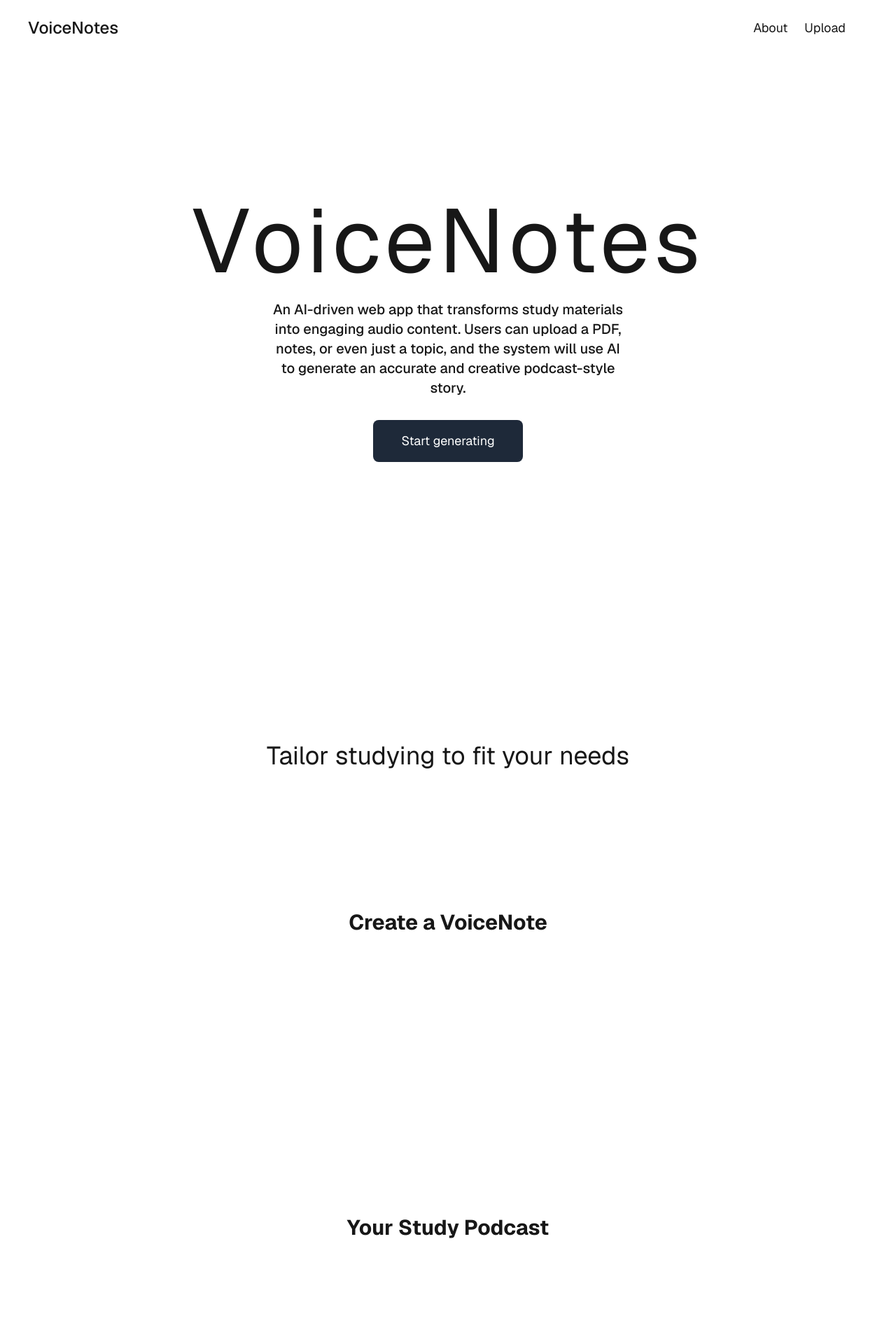
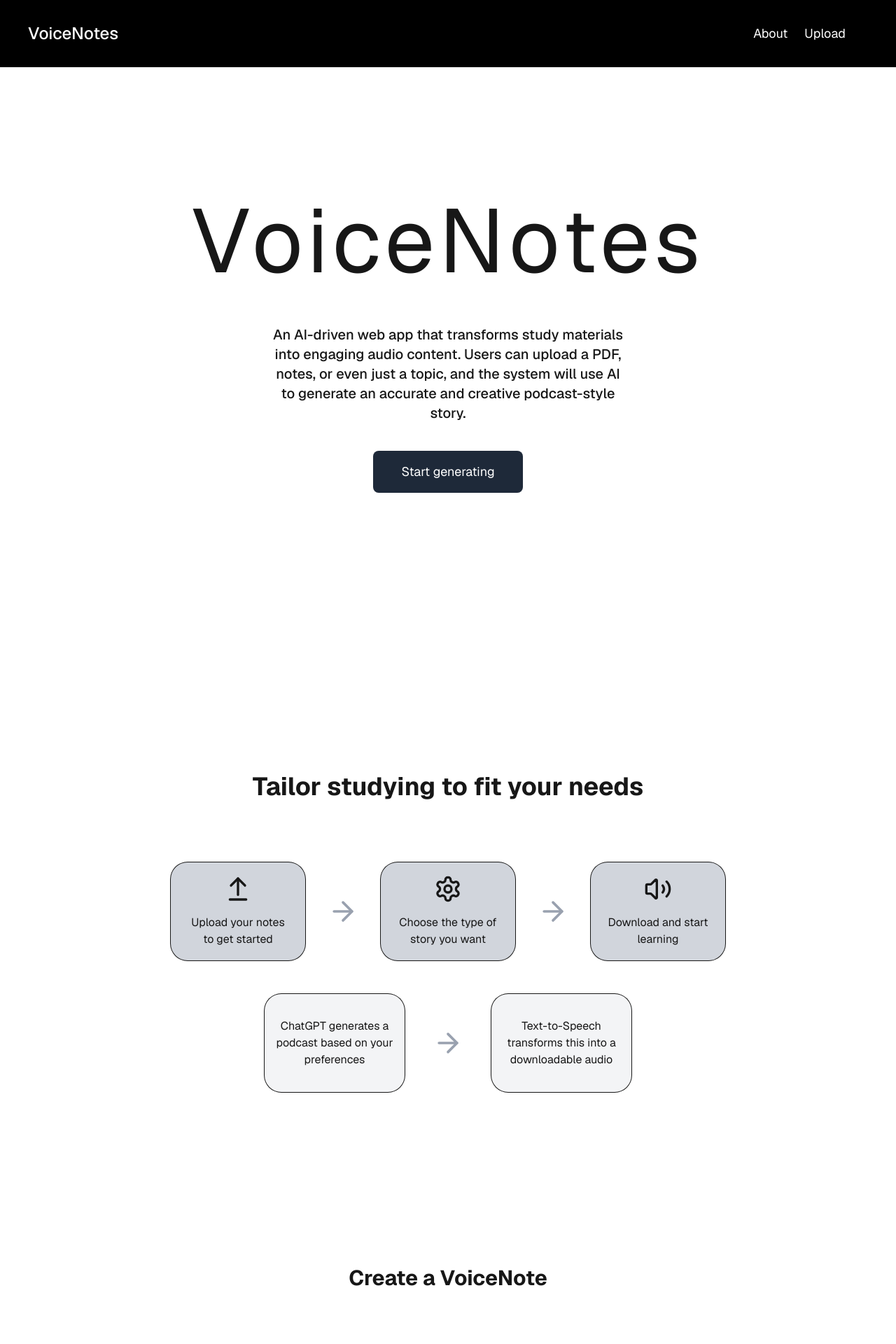
Before and after one commit to laurensgalarza/VoiceNotes, a Next.js app in the folder voicenotes/: page / in a window 1280 px wide. Shown: the top 1920 px of the page at 70% size. Built offline with nearby package versions, Linux system fonts and the light colour scheme.

Commit message:
about section

```diff
--- a/voicenotes/package.json
+++ b/voicenotes/package.json
@@ -9,6 +9,7 @@
     "lint": "next lint"
   },
   "dependencies": {
+    "lucide-react": "^0.511.0",
     "next": "^15.3.2",
     "react": "^19.1.0",
     "react-dom": "^19.1.0"
--- a/voicenotes/src/app/frontend/about.js
+++ b/voicenotes/src/app/frontend/about.js
@@ -1,5 +1,9 @@
 //about section
 import React from "react";
+import { ArrowRight} from 'lucide-react';
+import { ArrowUpFromLine } from 'lucide-react';
+import { Settings } from 'lucide-react';
+import { Volume2 } from 'lucide-react';
 
 export default function Landing() {
   return (
@@ -13,14 +17,69 @@ export default function Landing() {
               story.
             </p>
           </div>
-        <button className="mt-8 bg-gray-800 text-white px-10 py-4 rounded-lg text-lg hover:bg-gray-950 focus:outline-none focus:ring-1
-                    focus:ring-gray-400 focus:ring-opacity-70 transition-colors duration-200 cursor-pointer">
+          <button className="mt-10 bg-gray-800 text-white px-10 py-4 rounded-lg text-lg hover:bg-gray-950 focus:outline-none focus:ring-1
+                      focus:ring-gray-400 focus:ring-opacity-70 transition-colors duration-200 cursor-pointer
+                      hover:text-green-400 transition-colors duration-200 hover:shadow-lg">
             Start generating
           </button>
         </div>
-      <div className="mt-100 font-mono text-4xl text-center">
+        <div className="mt-100 mb-10 font-bold text-4xl text-center ">
           Tailor studying to fit your needs
         </div>
+
+      <div className="py-12">
+        <div className="flex flex-col md:flex-row items-center justify-center gap-8">
+
+        {/* Step 1 upload */}
+        <div className="flex flex-col items-center gap-2">
+          <div className="flex flex-col w-48 h-35 bg-gray-300 rounded-3xl flex items-center justify-center ring-1">
+            <ArrowUpFromLine className="mb-4 w-10 h-10 text-black-900" />
+            <p className=" max-w-[150px] text-center">
+              Upload your notes to get started
+            </p>
           </div>
+        </div>
+
+        <ArrowRight className="w-11 h-11 text-gray-400" />
+
+        {/* Step 2 story*/}
+        <div className="flex flex-col items-center gap-2">
+          <div className="flex flex-col w-48 h-35 bg-gray-300 rounded-3xl flex items-center justify-center ring-1">
+            <Settings className="mb-4 w-10 h-10 text-black-900" />
+            <p className="max-w-[150px] text-center">
+              Choose the type of story you want
+            </p>
+          </div>
+        </div>
+
+        <ArrowRight className="w-11 h-11 text-gray-400" />
+
+        {/* Step 3 Download */}
+        <div className="flex flex-col items-center gap-2">
+          <div className="flex flex-col w-48 h-35 bg-gray-300 rounded-3xl flex items-center justify-center ring-1">
+            <Volume2 className="mb-4 w-10 h-10 text-black-900" />
+            <p className=" max-w-[150px] text-center">
+            Download and start learning
+          </p>
+          </div>
+        </div>
+      </div>
+
+      {/* bottom*/}
+      <div className="flex justify-center gap-10 mt-12 ">
+        <p className="flex flex-col w-50 h-35 bg-gray-100 rounded-3xl flex items-center justify-center max-w-[280px] text-center ring-1">
+          ChatGPT generates a podcast based on your preferences
+        </p>
+
+        <ArrowRight className="mt-12 w-11 h-11 text-gray-400" />
+
+        <p className="px-1 flex flex-col w-50 h-35 bg-gray-100 rounded-3xl flex items-center justify-center max-w-[280px] text-center ring-1">
+          Text-to-Speech transforms this into a downloadable audio
+        </p>
+
+      </div>
+    </div>
+    </div>
+
   );
 }
--- a/voicenotes/src/app/frontend/landing.js
+++ b/voicenotes/src/app/frontend/landing.js
@@ -5,7 +5,7 @@ import React from "react";
 export default function Landing() {
 
     return (
-        <div className="mt-70 m-5">
+        <div className="mt-70 m-14">
             <h1 className="text-9xl font tracking-wider">VoiceNotes</h1>
         </div>
     )
--- a/voicenotes/src/app/frontend/navbar.js
+++ b/voicenotes/src/app/frontend/navbar.js
@@ -4,14 +4,14 @@ import React from "react";
 
 export default function NavBar() {
   return (
-    <nav className="fixed top-0 w-full flex justify-between items-center px-10 py-6 bg-white z-10">
+    <nav className="text-white bg-black fixed top-0 w-full flex justify-between items-center px-10 py-8 z-10">
       {/* voicenotes */}
       <div className="text-2xl font-medium">VoiceNotes</div>
 
       {/* links */}
       <div className="space-x-6 text-lg px-8">
-        <a href="/about" className="hover:underline">About</a>
-        <a href="/upload" className="hover:underline">Upload</a>
+        <a href="/about" className="hover:underline hover:text-blue-400 transition-colors duration-300 hover:shadow-lg">About</a>
+        <a href="/upload" className="hover:underline hover:text-red-400 transition-colors duration-300 hover:shadow-lg">Upload</a>
       </div>
     </nav>
   );
--- a/voicenotes/src/app/frontend/result.js
+++ b/voicenotes/src/app/frontend/result.js
@@ -9,6 +9,10 @@ export default function Result() {
     return (
         <div className="m-50">
             <h2 className="text-3xl font-bold">Your Study Podcast</h2>
+
+
+
+            <h2 className=" flex flex-col items-center text-3xl"> Thanks for using VoiceNotes </h2>
         </div>
     )
 
```
Also changed, not shown: 1 other file (tests, documents, lock files or other folders). Lines whose indentation alone changed are shown as unchanged.
